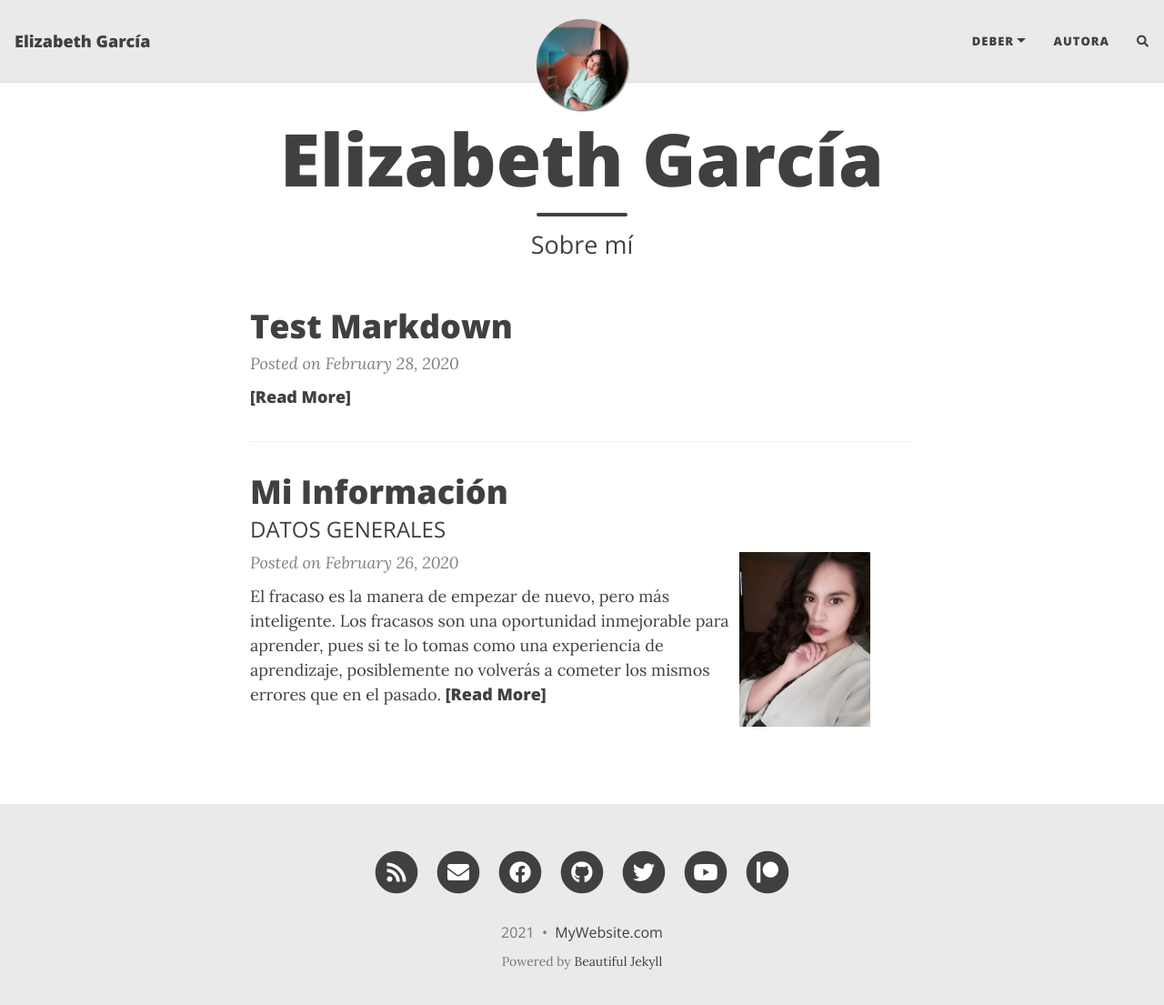
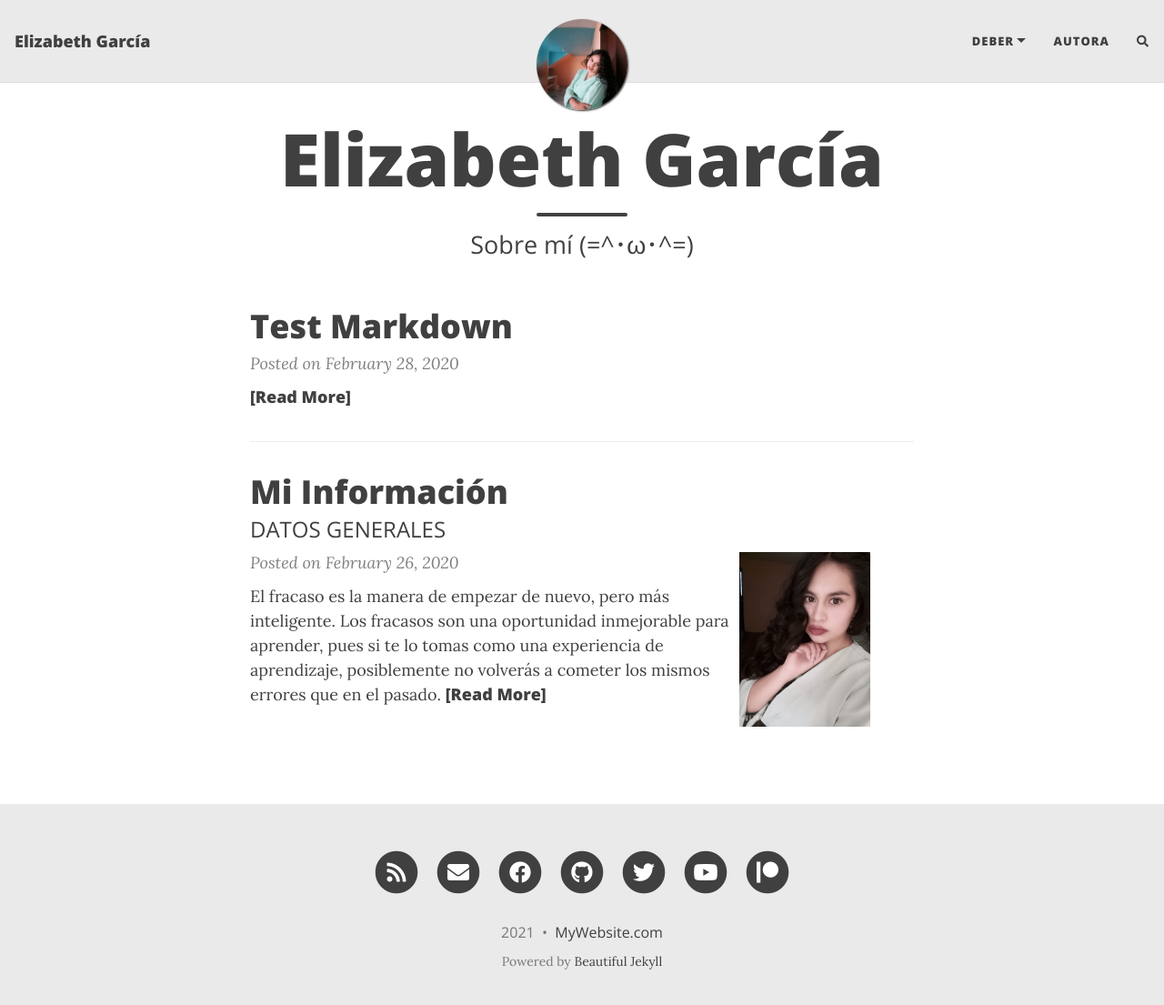
Before and after one commit to Eligarcia10/Eligarcia10.github.io, a Jekyll site: the page built from index.html, in a window 1280 px wide and 1118 px high. Shown: the top 1105 px of the window at 91% size. Built offline with Jekyll 4.4.1, drawn with Linux system fonts in a browser that asks for light colours; nearby versions of some CDN libraries; the list of posts is cut into pages by our own code; comment, search, counter and statistics services are not loaded.

```diff
--- a/index.html
+++ b/index.html
@@ -1,5 +1,5 @@
 ---
 layout: home
 title: Elizabeth García
-subtitle: Sobre mí
+subtitle: Sobre mí  (=^･ω･^=)
 ---
```
